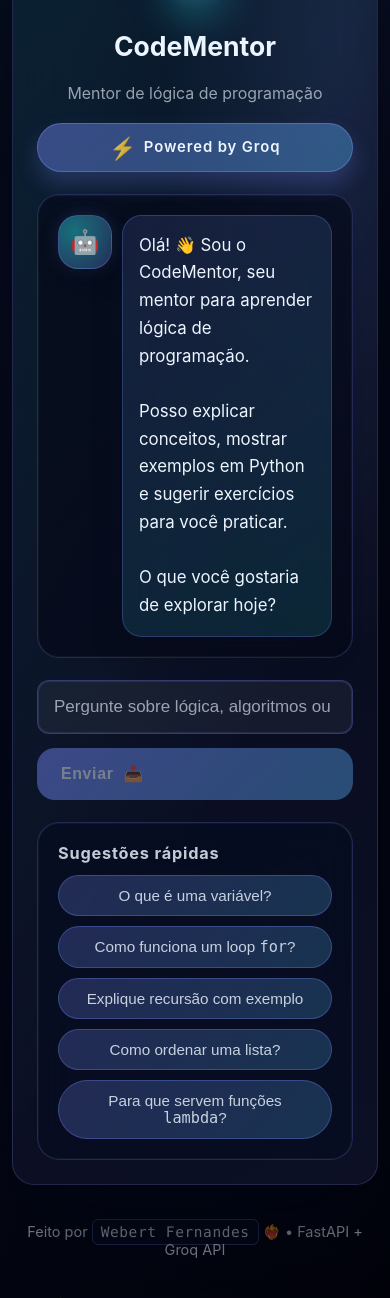
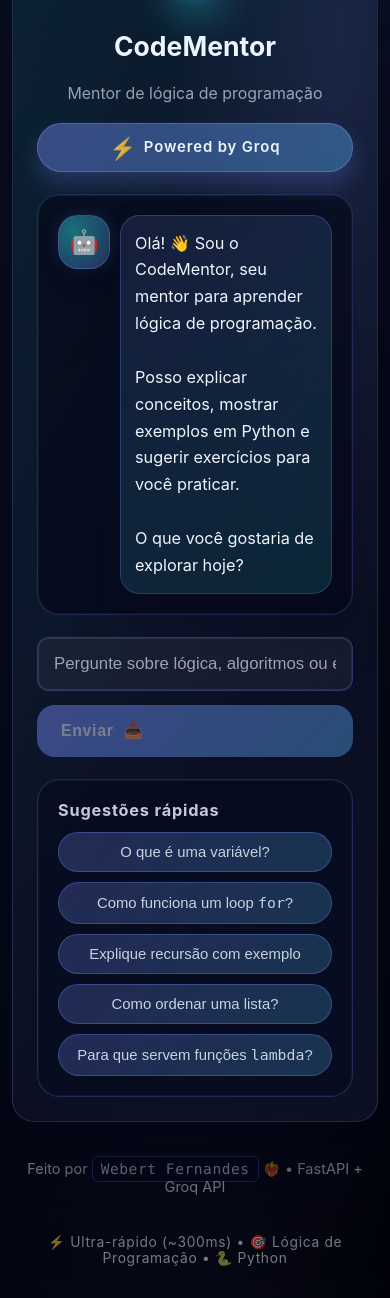
Before and after one commit to vibrazzi/code-mentor, a FastAPI app: page / in a window 390 px wide. Shown: the part 1249-2547 px from the top of the page. Run offline with FastAPI, Linux system fonts and the light colour scheme; some libraries are stand-ins or nearby versions.

Commit message:
style: improve layout and responsivenes

```diff
--- a/static/css/styles.css
+++ b/static/css/styles.css
@@ -77,12 +77,18 @@ body {
       rgba(122, 138, 255, 0.18),
       transparent 58%
     ),
+    radial-gradient(
+      100% 100% at 50% 50%,
+      rgba(138, 123, 255, 0.1),
+      transparent 70%
+    ),
     linear-gradient(125deg, #02030a 0%, #060b1c 48%, #010209 100%);
   color: var(--color-text);
   position: relative;
   font-family: var(--font-stack);
   overflow-x: hidden;
   isolation: isolate;
+  animation: background-shift 20s ease-in-out infinite alternate;
 }
 
 body::before {
@@ -672,6 +790,13 @@ body::after {
     0 0 18px rgba(122, 138, 255, 0.18);
   border: 1px solid rgba(122, 138, 255, 0.28);
   position: relative;
+  overflow: hidden;
+  transition: transform var(--transition), box-shadow var(--transition);
+}
+
+.chat-message__avatar:hover {
+  transform: scale(1.1);
+  box-shadow: 0 16px 28px rgba(4, 7, 18, 0.5), 0 0 25px rgba(122, 138, 255, 0.25);
 }
 
 .chat-message__content {
@@ -987,11 +1112,38 @@ body::after {
   letter-spacing: 0.04em;
   cursor: pointer;
   transition: transform var(--transition), box-shadow var(--transition),
-    opacity var(--transition), background-position var(--transition);
+    opacity var(--transition), background-position var(--transition), filter var(--transition);
   display: inline-flex;
   align-items: center;
   gap: 10px;
   background-size: 200% 200%;
+  position: relative;
+  overflow: hidden;
+}
+
+.chat-form__button::before {
+  content: '';
+  position: absolute;
+  inset: 0;
+  background: linear-gradient(
+    135deg,
+    rgba(255, 255, 255, 0.15),
+    transparent 50%
+  );
+  opacity: 0;
+  transition: opacity var(--transition);
+}
+
+.chat-form__button:not(:disabled):hover {
+  transform: translateY(-3px) scale(1.02);
+  box-shadow: 0 20px 36px rgba(122, 138, 255, 0.32),
+    0 0 20px rgba(46, 249, 255, 0.32);
+  background-position: 100% 50%;
+  filter: brightness(1.1);
+}
+
+.chat-form__button:not(:disabled):hover::before {
+  opacity: 1;
 }
 
 .chat-form__button:disabled {
@@ -1051,8 +1203,23 @@ body::after {
   font-size: clamp(0.86rem, 1.4vw, 0.94rem);
   cursor: pointer;
   transition: background var(--transition), transform var(--transition),
-    border-color var(--transition), box-shadow var(--transition);
+    border-color var(--transition), box-shadow var(--transition), filter var(--transition);
   background-size: 200% 200%;
+  position: relative;
+  overflow: hidden;
+}
+
+.suggestions__item::before {
+  content: '';
+  position: absolute;
+  inset: 0;
+  background: linear-gradient(
+    135deg,
+    rgba(255, 255, 255, 0.1),
+    transparent 50%
+  );
+  opacity: 0;
+  transition: opacity var(--transition);
 }
 
 .suggestions__item:hover,
@@ -1227,6 +1409,15 @@ body::after {
 
   .chat-card__header {
     align-items: flex-start;
+  }
+
+  .chat-message__avatar {
+    width: clamp(50px, 12vw, 65px);
+    height: clamp(50px, 12vw, 67px);
+  }
+
+  .chat-message__content {
+    font-size: clamp(1rem, 2.8vw, 1.06rem);
   }
 }
 
@@ -1347,6 +1538,16 @@ body::after {
     flex-direction: column;
     align-items: stretch;
   }
+
+  .chat-message__avatar {
+    width: clamp(48px, 15vw, 62px);
+    height: clamp(48px, 15vw, 64px);
+  }
+
+  .chat-message__content {
+    font-size: clamp(0.98rem, 3vw, 1.04rem);
+    padding: clamp(16px, 4vw, 20px);
+  }
 }
 
 @media (max-width: 640px) {
@@ -1412,6 +1613,10 @@ body::after {
     word-wrap: break-word;
     overflow-wrap: break-word;
   }
+
+  .chat-form__input {
+    font-size: clamp(0.95rem, 2vw, 1rem);
+  }
 }
 
 @media (max-width: 520px) {
@@ -1499,6 +1704,14 @@ body::after {
 
   .message-list {
     gap: 16px;
+  }
+
+  .chat-form__input {
+    padding: clamp(12px, 5vw, 16px);
+  }
+
+  .suggestions__item {
+    font-size: clamp(0.84rem, 2vw, 0.92rem);
   }
 }
 
@@ -1529,6 +1742,20 @@ body::after {
 
   .chat-form__input {
     padding: clamp(12px, 6vw, 16px);
+  }
+
+  .chat-message__avatar {
+    width: clamp(40px, 20vw, 52px);
+    height: clamp(40px, 20vw, 54px);
+  }
+
+  .chat-message__content {
+    font-size: 0.92rem;
+    padding: clamp(10px, 4vw, 14px);
+  }
+
+  .sidebar__card {
+    padding: clamp(16px, 4vw, 20px);
   }
 }
 
```
Also changed, not shown: other parts of static/css/styles.css (+133 -6 lines).
